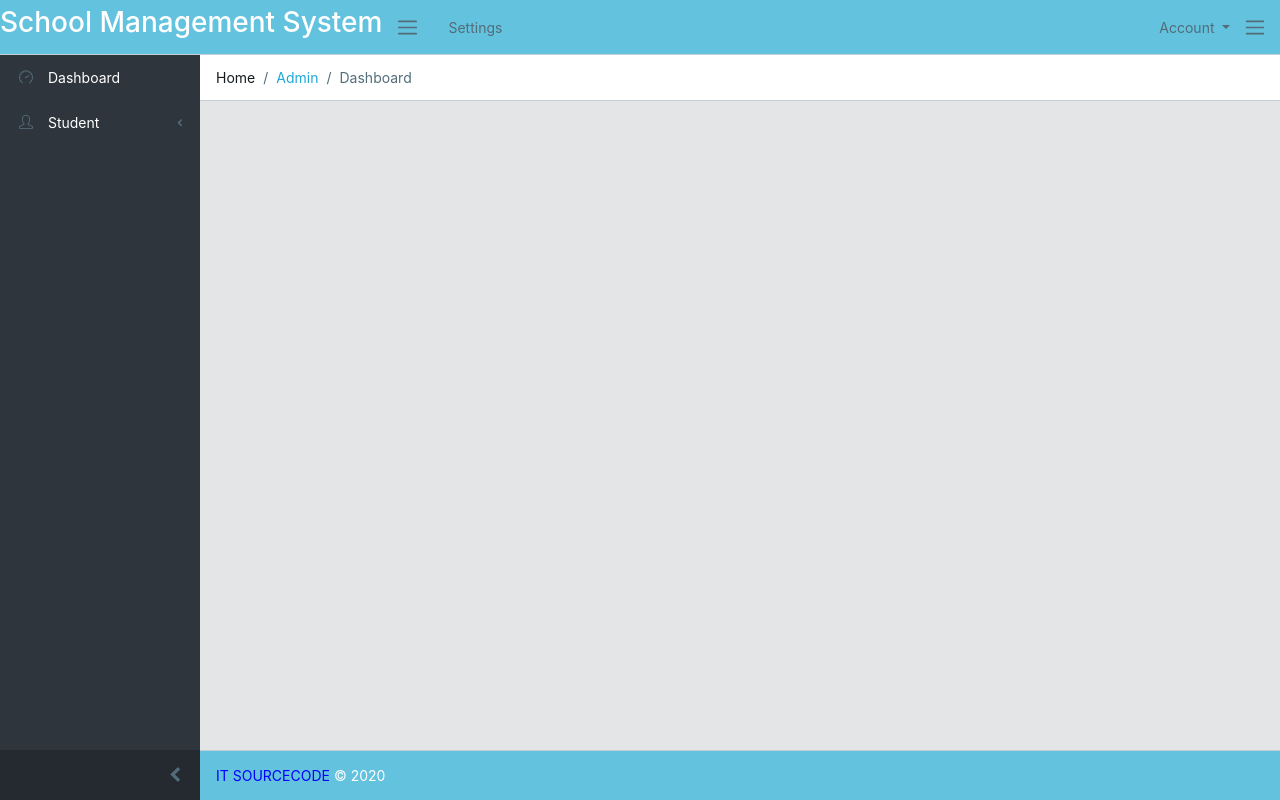
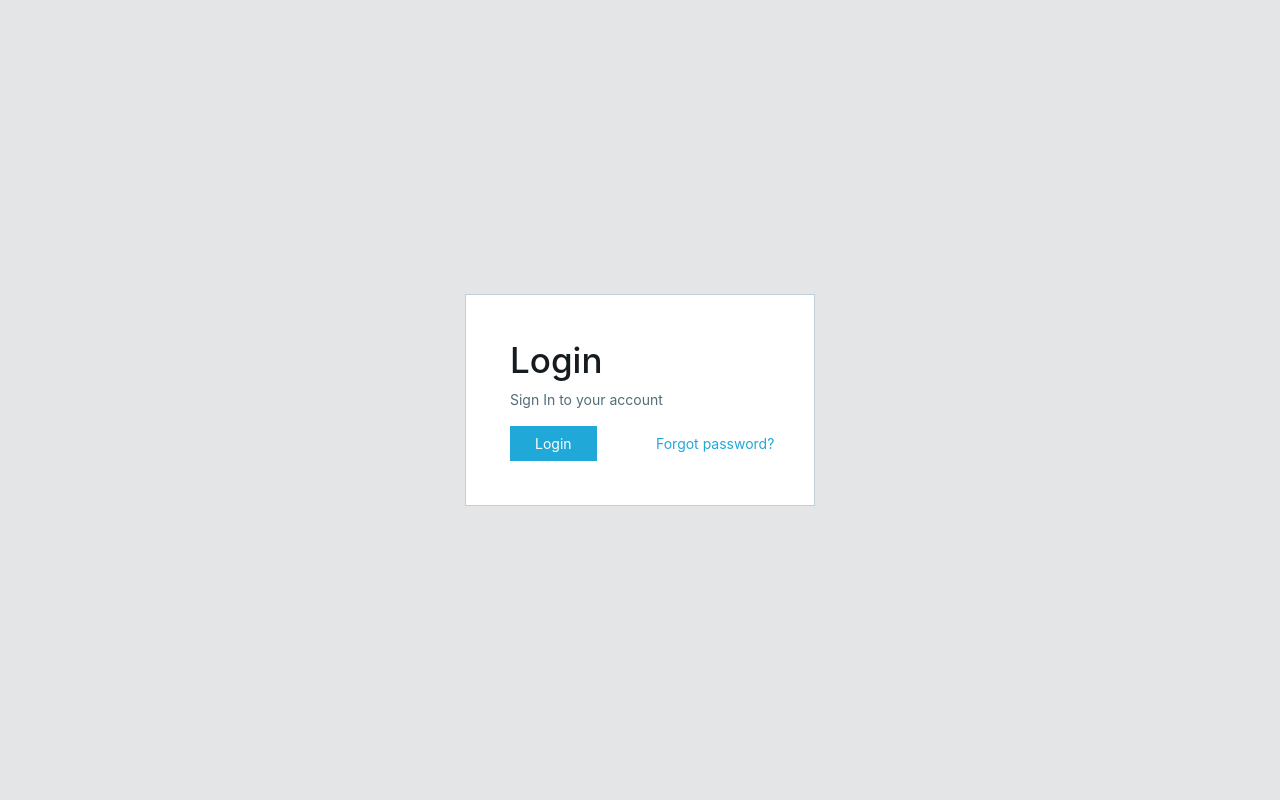
Before and after one commit to Riyamsiliko/myproject, a Django app: page /logout in a window 1280 px wide. Run offline with Django 4.2, Linux system fonts and the light colour scheme; some libraries are stand-ins or nearby versions.

Commit message:
changing footer

```diff
--- a/project/myweb/templates/accounts/login.html
+++ b/project/myweb/templates/accounts/login.html
@@ -14,7 +14,7 @@
                             <h1>Login</h1>
                             <p class="text-muted">Sign In to your account</p>
                             {% include 'partials/_alerts.html' %}
-                            <form action="" method="POST">
+                            <form action="{% url 'myweb:homepage' %}" method="POST">
                                 {% csrf_token %}
                                 {% for field in forms %}
                                     <div class="input-group mb-3">
--- a/project/myweb/templates/base/footer.html
+++ b/project/myweb/templates/base/footer.html
@@ -1,5 +1,5 @@
 <footer class="app-footer bg-info">
-    <span><a style="color: blue" href="https://itsourcecode.com">IT SOURCECODE</a> © 2020</span>
+    <span><a style="color: blue" href="#"></a> © 2023</span>
     {% block extrafooter %}
     {% endblock %}
 </footer>
--- a/project/myweb/urls.py
+++ b/project/myweb/urls.py
@@ -3,7 +3,8 @@ from . import views
 
 app_name="myweb"
 urlpatterns = [
-    path('',views.homepage,name='homepage'),
+
+    path('',views.home,name='homepage'),
     path('logout',views.logout,name='logout'),
     path('studentlist/', views.student_list, name='student_list'),
     path('<int:student_id>/', views.single_student, name='single_student'),
--- a/project/myweb/views.py
+++ b/project/myweb/views.py
@@ -4,11 +4,13 @@ from .forms import CreateStudent
 from django.contrib import messages
 # Create your views here.
 
-def homepage(request):
+
+
+def home(request):
     return render(request,template_name="home.html")
 
 def logout(request):
-    return render(request,template_name="home.html")
+    return render(request,template_name="accounts/login.html")
 
 def student_registration(request):
     if request.method == "POST":
```
